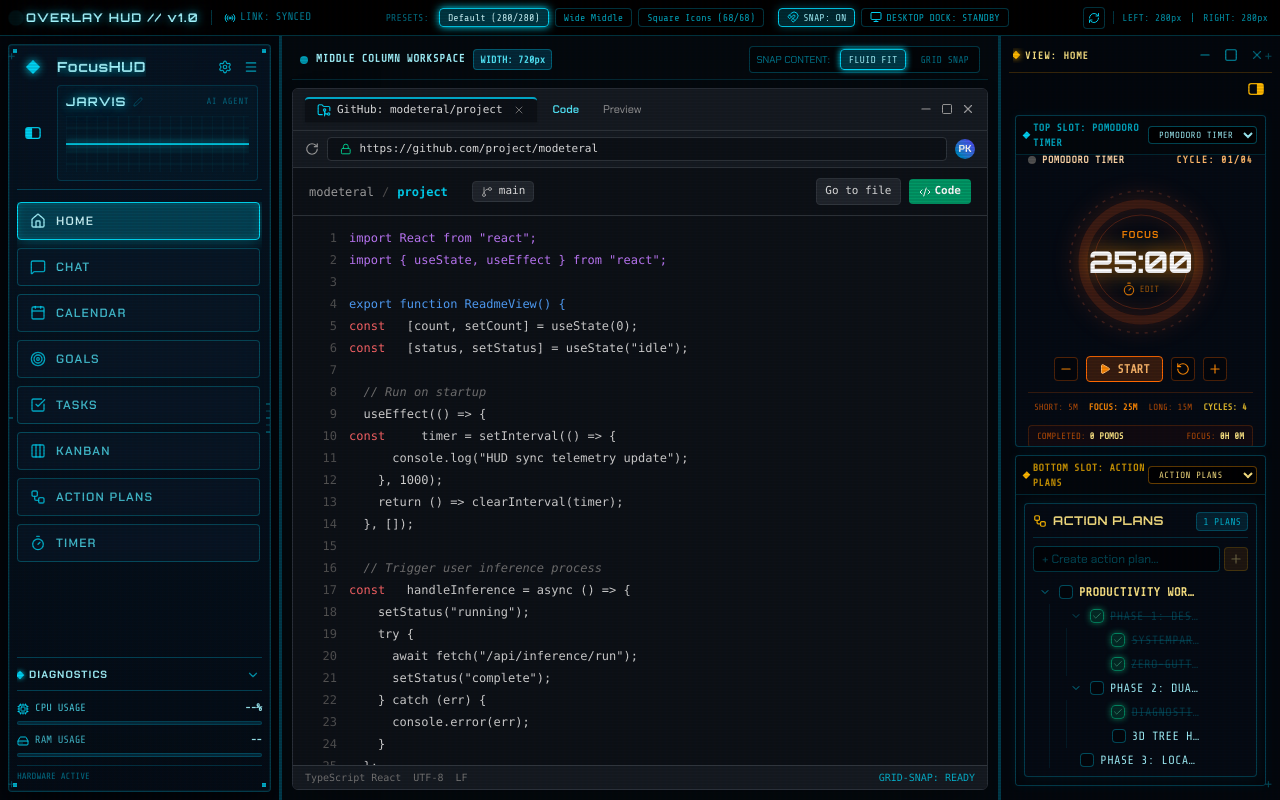
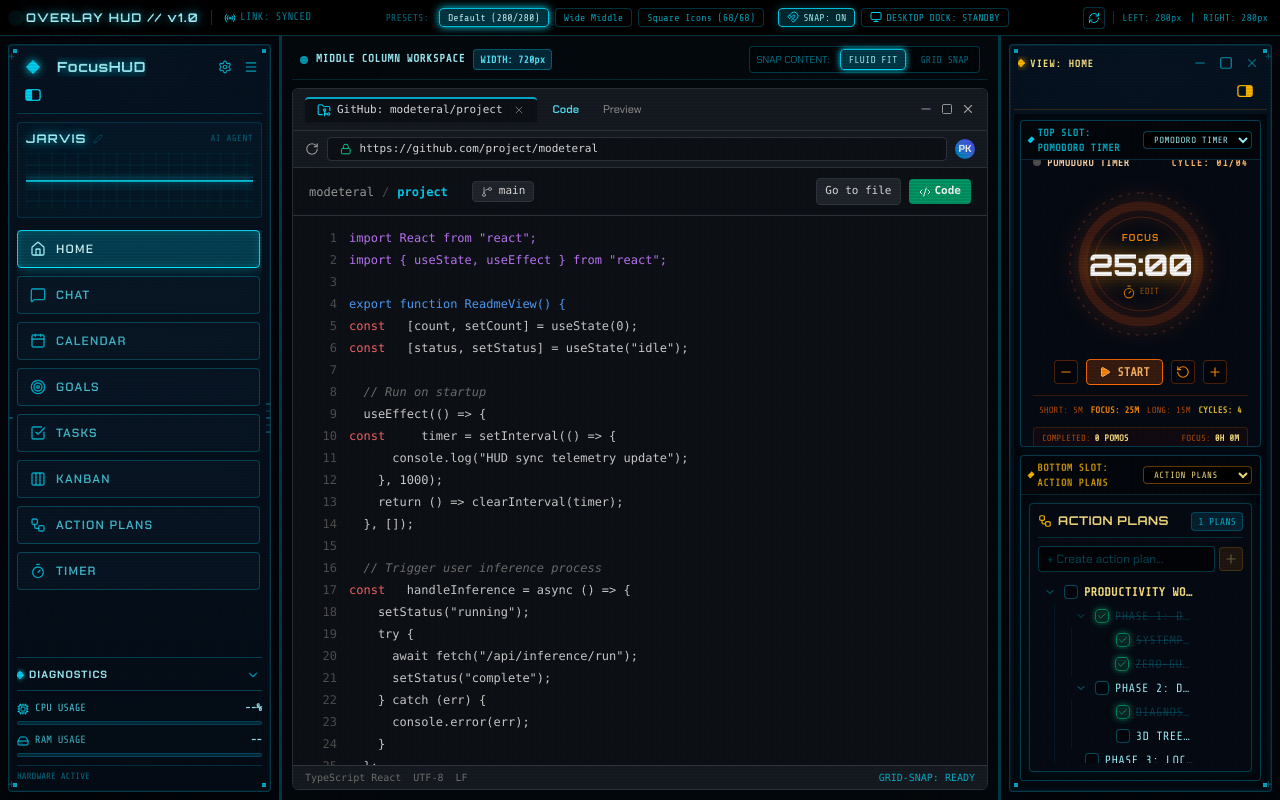
Before and after one commit to kp-97/FocusHUD, a React (Vite) app: page / in a window 1280 px wide. Built offline with nearby package versions, Linux system fonts and the light colour scheme.

Commit message:
feat (ui): add sidebar components, right sidebar tests, and layout views

```diff
--- a/src/components/LeftSidebar.tsx
+++ b/src/components/LeftSidebar.tsx
@@ -118,25 +118,53 @@ export const LeftSidebar: React.FC<LeftSidebarProps> = ({
       className="h-full shrink-0 flex flex-col p-2 bg-[#03070d] border-r border-cyan-500/30 text-cyan-300 select-none overflow-hidden relative z-10"
     >
       <HudBrackets
-        className={`h-full flex flex-col justify-between ${
-          isIconOnly ? "p-1.5 items-center" : "p-2"
-        } overflow-hidden`}
+        className="h-full flex flex-col justify-between p-2 overflow-hidden"
       >
         {/* Top Header: FocusHUD & Controls (Pinned) */}
         <div className="shrink-0 flex flex-col w-full relative">
-          {!isIconOnly ? (
-            /* Expanded Header (width >= 120px) */
-            <div className="border-b border-cyan-500/30 pb-2 mb-1">
-              {/* Row 1: Diamond + Brand Title + Settings & Menu */}
-              <div className="flex items-center justify-between h-7">
-                <div className="flex items-center gap-2">
-                  <div className="w-8 flex items-center justify-center">
+          {/* Header Divider & Shared Left Rail */}
+          <div className="border-b border-cyan-500/30 pb-1 mb-1">
+            <div className="flex items-start">
+              {/* SHARED LEFT RAIL: Stays completely static in both modes */}
+              <div className="w-8 shrink-0 flex flex-col items-center">
+                {/* Row 1: Diamond */}
+                <div className="h-7 w-8 flex items-center justify-center">
                   <div className="w-2.5 h-2.5 bg-cyan-400 rotate-45 shadow-[0_0_8px_#00e5ff]" />
                 </div>
+
+                {/* Row 2: Fixed Left Toggle Button directly below Diamond */}
+                <div className="h-7 w-8 flex items-center justify-center">
+                  {onToggleCollapse && (
+                    <SidebarToggleIcon
+                      side="left"
+                      isCollapsed={isIconOnly}
+                      onToggle={onToggleCollapse}
+                      theme="cyan"
+                    />
+                  )}
+                </div>
+
+                {/* Row 3: Compact Menu button (only in collapsed rail) */}
+                {isIconOnly && (
+                  <div className="h-7 w-8 flex items-center justify-center">
+                    <button
+                      onClick={() => setIsMenuOpen((prev) => !prev)}
+                      title="System Menu"
+                      aria-label="System Menu"
+                      className="text-cyan-400/80 hover:text-cyan-200 hover:scale-110 transition p-1 cursor-pointer"
+                    >
+                      <Menu className="w-3.5 h-3.5" />
+                    </button>
+                  </div>
+                )}
+              </div>
+
+              {/* EXPANDED SECTION: Title + Settings + Menu (only in expanded mode) */}
+              {!isIconOnly && (
+                <div className="flex-1 min-w-0 flex items-center justify-between h-7 pl-2">
                   <h1 className="font-orbitron font-bold text-sm tracking-wider text-cyan-200 hud-glow-cyan truncate">
                     FocusHUD
                   </h1>
-                </div>
 
                   <div className="flex items-center gap-1 shrink-0">
                     <button
@@ -159,62 +187,15 @@ export const LeftSidebar: React.FC<LeftSidebarProps> = ({
                     </button>
                   </div>
                 </div>
-
-              {/* Row 2: Fixed Left Toggle Button directly below Diamond + Waveform */}
-              <div className="flex items-center gap-2 mt-1">
-                <div className="w-8 flex items-center justify-center shrink-0">
-                  {onToggleCollapse && (
-                    <SidebarToggleIcon
-                      side="left"
-                      isCollapsed={false}
-                      onToggle={onToggleCollapse}
-                      theme="cyan"
-                    />
               )}
             </div>
-                <div className="flex-1 min-w-0 pr-1">
-                  <WaveformVisualizer isCompact={compactMode} />
           </div>
-              </div>
-            </div>
-          ) : (
-            /* Collapsed Header (width < 120px / 68px rail) */
-            <div className="w-full flex flex-col items-center border-b border-cyan-500/30 pb-2 mb-1">
-              {/* Row 1: Diamond */}
-              <div className="h-7 w-8 flex items-center justify-center">
-                <div className="w-2.5 h-2.5 bg-cyan-400 rotate-45 shadow-[0_0_8px_#00e5ff]" />
-              </div>
-
-              {/* Row 2: Fixed Left Toggle Button directly below Diamond */}
-              <div className="w-8 flex items-center justify-center my-0.5">
-                {onToggleCollapse && (
-                  <SidebarToggleIcon
-                    side="left"
-                    isCollapsed={true}
-                    onToggle={onToggleCollapse}
-                    theme="cyan"
-                  />
-                )}
-              </div>
-
-              {/* Row 3: Compact Menu button */}
-              <button
-                onClick={() => setIsMenuOpen((prev) => !prev)}
-                title="System Menu"
-                aria-label="System Menu"
-                className="text-cyan-400/80 hover:text-cyan-200 hover:scale-110 transition p-1 cursor-pointer mt-0.5"
-              >
-                <Menu className="w-3.5 h-3.5" />
-              </button>
-            </div>
-          )}
 
           {/* Floating Hamburger Dropdown Menu */}
           {isMenuOpen && (
             <div
               ref={menuRef}
-              className={`absolute top-9 ${
-                isIconOnly ? "left-12" : "right-0"
+              className={`absolute ${isIconOnly ? "top-20 left-12" : "top-8 right-0"
                 } w-52 bg-[#040d1a]/95 backdrop-blur-md border border-cyan-500/40 rounded-lg shadow-[0_0_20px_rgba(0,229,255,0.25)] z-50 p-1.5 flex flex-col gap-1 font-hud text-xs animate-in fade-in zoom-in-95 duration-150`}
               role="menu"
               aria-label="System Menu"
@@ -288,6 +269,13 @@ export const LeftSidebar: React.FC<LeftSidebarProps> = ({
               </button>
             </div>
           )}
+
+          {/* Diagnostic Waveform Banner */}
+          {!isIconOnly && (
+            <div className="my-1">
+              <WaveformVisualizer isCompact={compactMode} />
+            </div>
+          )}
         </div>
 
         {/* Scrollable Navigation Views: Starts at HOME and ends above DIAGNOSTICS */}
@@ -304,10 +292,8 @@ export const LeftSidebar: React.FC<LeftSidebarProps> = ({
                       onSelectNav(item.id);
                       broadcastNavChange(item.id as NavViewId);
                     }}
-                    className={`hud-btn flex items-center rounded text-xs font-hud tracking-widest uppercase cursor-pointer transition-all ${
-                      isActive ? "hud-btn-active text-cyan-100" : "text-cyan-300/80"
-                    } ${
-                      isIconOnly
+                    className={`hud-btn flex items-center rounded text-xs font-hud tracking-widest uppercase cursor-pointer transition-all ${isActive ? "hud-btn-active text-cyan-100" : "text-cyan-300/80"
+                      } ${isIconOnly
                         ? "w-full aspect-square justify-center p-0 max-w-[44px]"
                         : "justify-start px-3 py-2.5"
                       }`}
@@ -330,8 +316,7 @@ export const LeftSidebar: React.FC<LeftSidebarProps> = ({
             {/* Header with collapse toggle */}
             <div
               onClick={toggleDiagnosticsCollapsed}
-              className={`flex items-center justify-between text-[10.5px] text-cyan-300 font-hud tracking-wider uppercase cursor-pointer select-none group ${
-                diagnosticsCollapsed ? "pb-0.5" : "border-b border-cyan-500/30 pb-1.5 mb-2.5"
+              className={`flex items-center justify-between text-[10.5px] text-cyan-300 font-hud tracking-wider uppercase cursor-pointer select-none group ${diagnosticsCollapsed ? "pb-0.5" : "border-b border-cyan-500/30 pb-1.5 mb-2.5"
                 }`}
               title={diagnosticsCollapsed ? "Expand Diagnostics" : "Collapse Diagnostics"}
             >
@@ -471,6 +456,6 @@ export const LeftSidebar: React.FC<LeftSidebarProps> = ({
           </div>
         )}
       </HudBrackets>
-    </aside>
+    </aside >
   );
 };
--- a/src/components/RightSidebar.tsx
+++ b/src/components/RightSidebar.tsx
@@ -1,3 +1,4 @@
+import { HudBrackets } from "./HudBrackets";
 import React, { useState, useEffect } from "react";
 import { X, Minus, Square } from "lucide-react";
 import { exitApp, minimizeToTray } from "../utils/tauriBridge";
@@ -82,6 +83,11 @@ export const RightSidebar: React.FC<RightSidebarProps> = ({
       style={{ width: `${width}px` }}
       className="h-full shrink-0 flex flex-col p-2 bg-[#03070d] border-l border-cyan-500/30 text-cyan-300 select-none overflow-hidden relative z-10"
     >
+      <HudBrackets
+        variant="amber"
+        showTicks={false}
+        className="h-full w-full flex flex-col justify-between p-1 overflow-hidden select-none"
+      >
         {isIconOnly ? (
           <RightSidebarCompactRail
             onExpand={onExpand}
@@ -89,9 +95,10 @@ export const RightSidebar: React.FC<RightSidebarProps> = ({
           />
         ) : (
           <>
-          {/* Pinned Top Bar with View Title and Window Controls */}
-          <div className="flex items-center justify-between px-1 pb-1.5 border-b border-amber-500/20 text-[10px] font-tech text-cyan-400/80">
-            {/* Left section: View Title */}
+            {/* Pinned Top Bar with View Title, Window Controls, and Toggle Button */}
+            <div className="shrink-0 w-full flex flex-col border-b border-amber-500/20 pb-1 mb-1">
+              {/* Row 1: View Title + Window Controls (Exit at far right) */}
+              <div className="flex items-center justify-between h-7 px-1 text-[10px] font-tech text-cyan-400/80">
                 <div className="flex items-center gap-1.5 truncate">
                   <span className="w-1.5 h-1.5 bg-amber-400 rotate-45 shadow-[0_0_6px_#ffb300]" />
                   <span className="font-bold tracking-widest text-amber-200 uppercase truncate">
@@ -99,9 +106,7 @@ export const RightSidebar: React.FC<RightSidebarProps> = ({
                   </span>
                 </div>
 
-            {/* Right section: Window Controls */}
                 <div className="flex items-center gap-1 shrink-0">
-              {/* 1. Minimize to Tray */}
                   <button
                     onClick={() => minimizeToTray()}
                     title="Minimize FocusHUD to Tray (Frees Screen)"
@@ -110,8 +115,6 @@ export const RightSidebar: React.FC<RightSidebarProps> = ({
                   >
                     <Minus className="w-3.5 h-3.5" />
                   </button>
-
-              {/* 2. Maximize Panes */}
                   <button
                     onClick={onMaximizePanes}
                     title="Maximize Left & Right Panes"
@@ -120,8 +123,6 @@ export const RightSidebar: React.FC<RightSidebarProps> = ({
                   >
                     <Square className="w-3.5 h-3.5" />
                   </button>
-
-              {/* 3. Exit FocusHUD */}
                   <button
                     onClick={() => exitApp()}
                     title="Close FocusHUD (Restores Desktop)"
@@ -133,8 +134,9 @@ export const RightSidebar: React.FC<RightSidebarProps> = ({
                 </div>
               </div>
 
-          {/* Sub-bar below the line: Right Sidebar Toggle Button aligned with Exit button */}
-          <div className="flex items-center justify-end px-1 py-1 mb-1">
+              {/* Row 2: Right Sidebar Toggle Button centered in the 68px rail slot */}
+              <div className="flex items-center justify-end h-7">
+                <div className="w-[44px] flex items-center justify-center h-7 px-1">
                   {onCollapse && (
                     <SidebarToggleIcon
                       side="right"
@@ -144,6 +146,8 @@ export const RightSidebar: React.FC<RightSidebarProps> = ({
                     />
                   )}
                 </div>
+              </div>
+            </div>
 
             {/* Main Content View Container */}
             <div className="flex-1 w-full min-h-0 overflow-hidden relative">
@@ -151,6 +155,7 @@ export const RightSidebar: React.FC<RightSidebarProps> = ({
             </div>
           </>
         )}
+      </HudBrackets>
     </aside>
   );
 };
```
Also changed, not shown: src/components/RightSidebarCompactRail.tsx (+16 -28 lines), 1 other file (tests, documents, lock files or other folders). Lines whose indentation alone changed are shown as unchanged.
